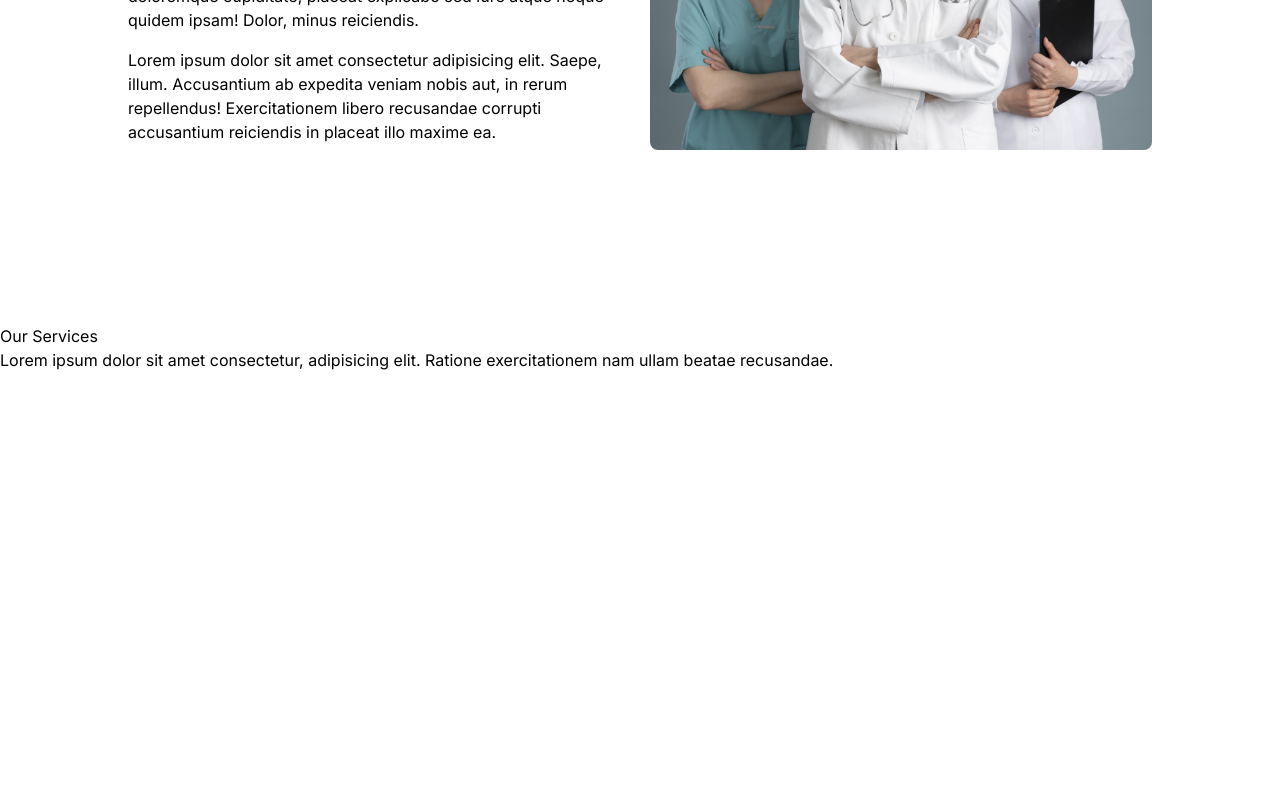
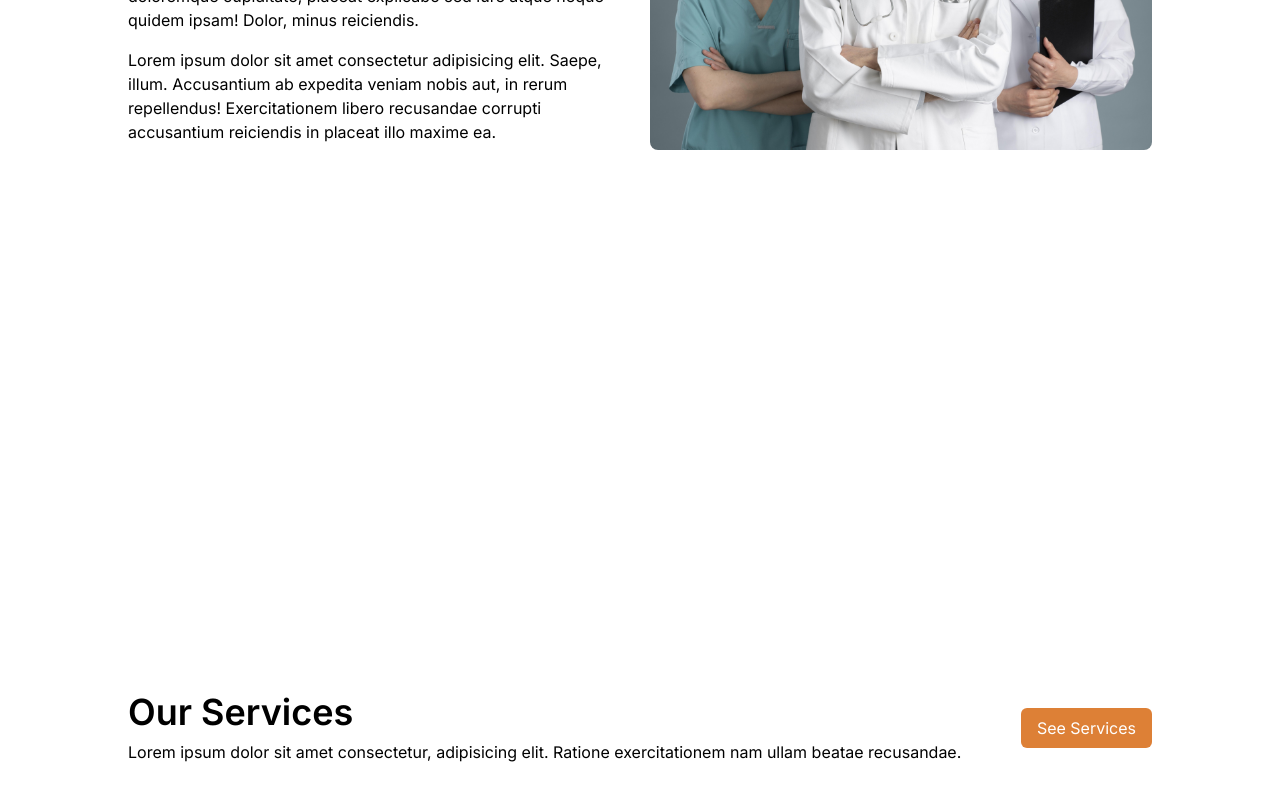
Before and after one commit to Ridwan-09/Wellness-Vista, a React (Vite) app: page / in a window 1280 px wide. Shown: the part 1276-2076 px from the top of the page. Before the commit the page ends 1648 px from the top, so only its background shows below. Built offline with nearby package versions, Linux system fonts and the light colour scheme.

Commit message:
first commit

```diff
--- a/src/components/Services.jsx
+++ b/src/components/Services.jsx
@@ -1,13 +1,39 @@
 import React from 'react';
+import Button from "../layouts/Button";
+import { RiMicroscopeLine } from "react-icons/ri";
+import ServicesCard from "../layouts/ServicesCard";
+import { MdHealthAndSafety } from "react-icons/md";
+import { FaHeartbeat } from "react-icons/fa";
 
 const Services = () => {
+    const icon1 = (
+        <RiMicroscopeLine size={35} className=" text-backgroundColor" />
+      );
+      const icon2 = (
+        <MdHealthAndSafety size={35} className=" text-backgroundColor" />
+      );
+      const icon3 = <FaHeartbeat size={35} className=" text-backgroundColor" />;
     return (
-        <div>
-            <div>
+        <div className=" min-h-screen flex flex-col justify-center lg:px-32 px-5 pt-24 lg:pt-16">
+            <div className=" flex flex-col items-center lg:flex-row justify-between">
                 <div>
-                    <h1>Our Services</h1>
-                    <p>Lorem ipsum dolor sit amet consectetur, adipisicing elit. Ratione exercitationem nam ullam beatae recusandae.</p>
+                    <h1 className=" text-4xl font-semibold text-center lg:text-start">
+                        Our Services
+                    </h1>
+                    <p className=" mt-2 text-center lg:text-start">
+                        Lorem ipsum dolor sit amet consectetur, adipisicing elit. Ratione exercitationem nam ullam beatae recusandae.
+                    </p>
                 </div>
+
+                <div className=" mt-4 lg:mt-0">
+                    <Button title="See Services" />
+                </div>
+            </div>
+
+            <div className=" flex flex-col lg:flex-row gap-5 pt-14">
+                <ServicesCard icon={icon1} title="Lab Test" />
+                <ServicesCard icon={icon2} title="Health Check" />
+                <ServicesCard icon={icon3} title="Heart Health" />
             </div>
         </div>
     );
```
